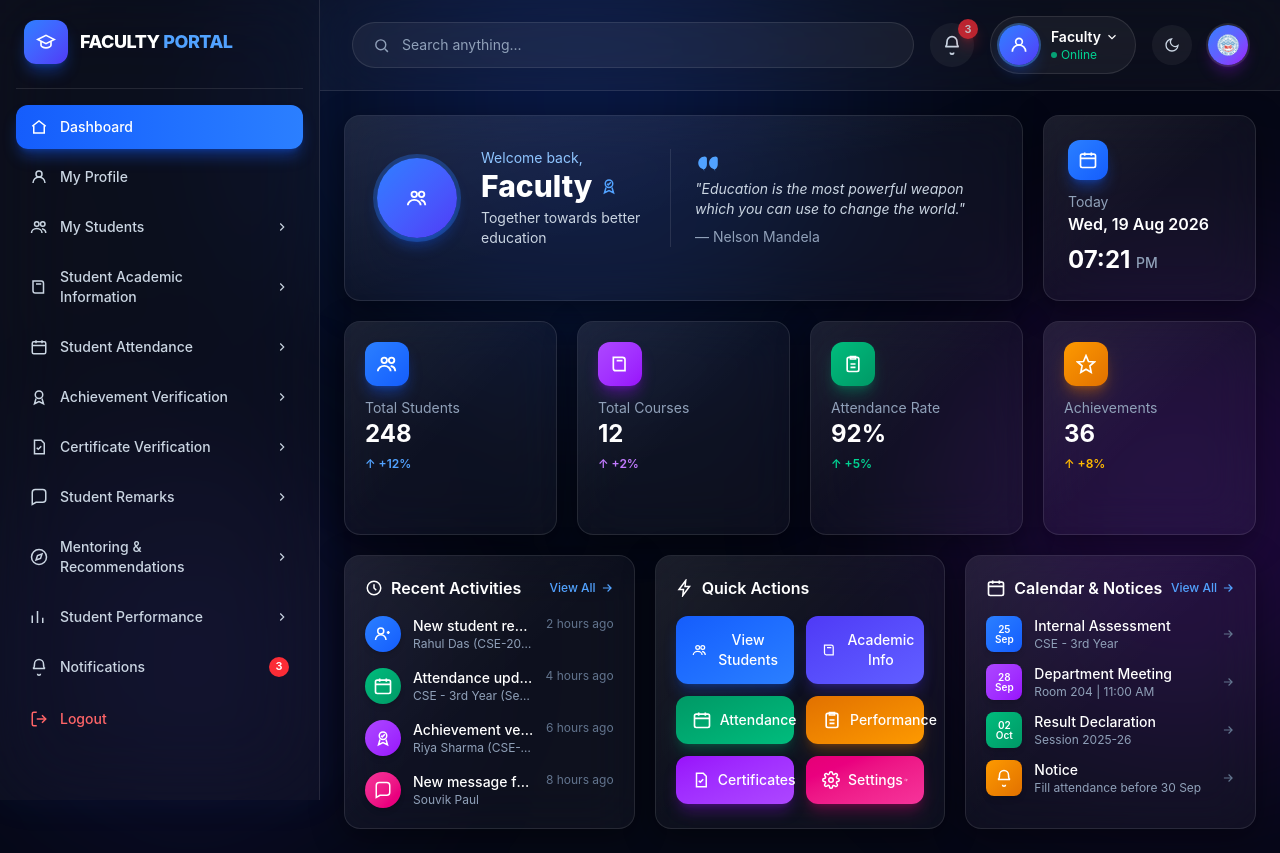
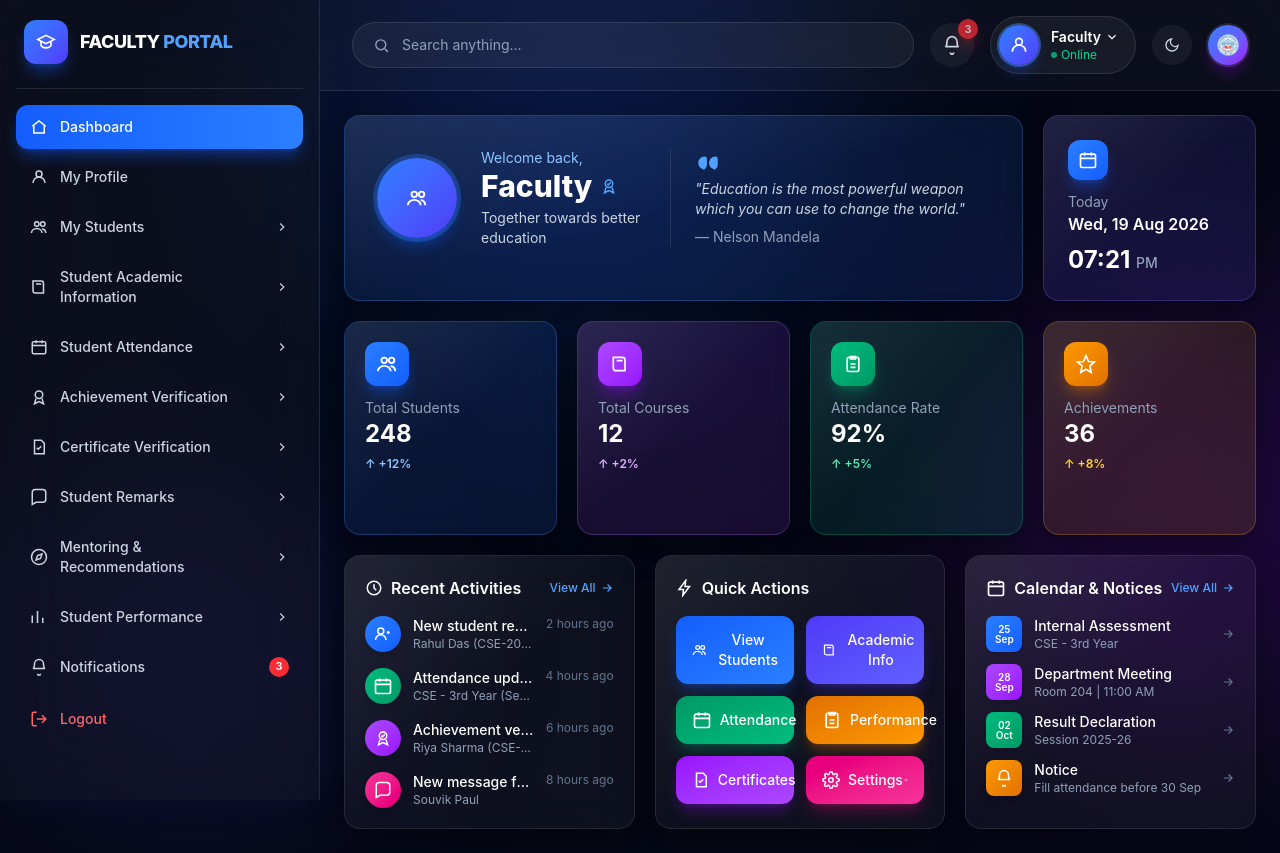
Before and after one commit to Sayantan16122004/Smart-Student-Hub, a React app in the folder frontend/: page /faculty in a window 1280 px wide. Built offline with nearby package versions, Linux system fonts and the light colour scheme; the HTML template or start-up script is replaced by a standard one.

Commit message:
Update faculty dashboard UI

```diff
--- a/frontend/faculty/pages/Dashboard.jsx
+++ b/frontend/faculty/pages/Dashboard.jsx
@@ -84,10 +84,30 @@ const STATS = [
 ];
 
 const ACCENTS = {
-  blue: { icon: "bg-gradient-to-br from-blue-500 to-blue-600 shadow-blue-600/40", text: "text-blue-500 dark:text-blue-400", glow: "hover:shadow-blue-500/20" },
-  purple: { icon: "bg-gradient-to-br from-purple-500 to-purple-600 shadow-purple-600/40", text: "text-purple-500 dark:text-purple-400", glow: "hover:shadow-purple-500/20" },
-  emerald: { icon: "bg-gradient-to-br from-emerald-500 to-emerald-600 shadow-emerald-600/40", text: "text-emerald-500 dark:text-emerald-400", glow: "hover:shadow-emerald-500/20" },
-  amber: { icon: "bg-gradient-to-br from-amber-500 to-amber-600 shadow-amber-600/40", text: "text-amber-500 dark:text-amber-400", glow: "hover:shadow-amber-500/20" },
+  blue: {
+    icon: "bg-gradient-to-br from-blue-500 to-blue-600 shadow-blue-600/40",
+    text: "text-blue-500 dark:text-blue-300",
+    glow: "hover:shadow-blue-500/25",
+    card: "bg-blue-50 border-blue-200 dark:bg-blue-500/[0.12] dark:border-blue-400/25",
+  },
+  purple: {
+    icon: "bg-gradient-to-br from-purple-500 to-purple-600 shadow-purple-600/40",
+    text: "text-purple-500 dark:text-purple-300",
+    glow: "hover:shadow-purple-500/25",
+    card: "bg-purple-50 border-purple-200 dark:bg-purple-500/[0.12] dark:border-purple-400/25",
+  },
+  emerald: {
+    icon: "bg-gradient-to-br from-emerald-500 to-emerald-600 shadow-emerald-600/40",
+    text: "text-emerald-500 dark:text-emerald-300",
+    glow: "hover:shadow-emerald-500/25",
+    card: "bg-emerald-50 border-emerald-200 dark:bg-emerald-500/[0.12] dark:border-emerald-400/25",
+  },
+  amber: {
+    icon: "bg-gradient-to-br from-amber-500 to-amber-600 shadow-amber-600/40",
+    text: "text-amber-500 dark:text-amber-300",
+    glow: "hover:shadow-amber-500/25",
+    card: "bg-amber-50 border-amber-200 dark:bg-amber-500/[0.12] dark:border-amber-400/25",
+  },
 };
 
 const ACTIVITIES = [
@@ -128,14 +148,18 @@ function Sparkline({ strokeClass }) {
   );
 }
 
-/* Glass card wrapper — backdrop blur + border glow + diagonal "sheen" overlay for the glossy look */
-function GlassCard({ className = "", children }) {
+/* Glass card wrapper — backdrop blur + border glow + diagonal "sheen" overlay for the glossy look.
+   Pass `tint` (bg + border utility classes) to color a card; when omitted it falls back to the
+   neutral glass look. Keeping this as an either/or choice avoids two bg-color classes fighting
+   for the same element. */
+function GlassCard({ className = "", tint = "", children }) {
+  const bg = tint || "bg-white/60 dark:bg-white/[0.04] border-white/10 dark:border-white/10";
   return (
     <div
-      className={`relative overflow-hidden rounded-2xl border border-white/10 dark:border-white/10 bg-white/60 dark:bg-white/[0.04] backdrop-blur-xl shadow-[0_8px_32px_rgba(0,0,0,0.12)] dark:shadow-[0_8px_32px_rgba(0,0,0,0.4)] transition-all duration-300 hover:-translate-y-0.5 hover:shadow-[0_12px_40px_rgba(59,130,246,0.15)] ${className}`}
+      className={`relative overflow-hidden rounded-2xl border backdrop-blur-xl shadow-[0_8px_32px_rgba(0,0,0,0.12)] dark:shadow-[0_8px_32px_rgba(0,0,0,0.4)] transition-all duration-300 hover:-translate-y-0.5 hover:shadow-[0_12px_40px_rgba(59,130,246,0.15)] ${bg} ${className}`}
     >
       {/* glossy sheen */}
-      <div className="pointer-events-none absolute inset-0 bg-gradient-to-br from-white/20 via-transparent to-transparent dark:from-white/[0.06] dark:via-transparent dark:to-transparent" />
+      <div className="pointer-events-none absolute inset-0 bg-gradient-to-br from-white/20 via-transparent to-transparent dark:from-white/[0.08] dark:via-transparent dark:to-transparent" />
       <div className="relative">{children}</div>
     </div>
   );
@@ -151,7 +175,10 @@ export default function Dashboard() {
     <div className="relative p-4 sm:p-6 space-y-5">
       {/* Welcome banner + Today card */}
       <div className="grid grid-cols-1 lg:grid-cols-4 gap-5">
-        <GlassCard className="lg:col-span-3">
+        <GlassCard
+          className="lg:col-span-3"
+          tint="bg-blue-50 border-blue-200 dark:bg-blue-500/[0.12] dark:border-blue-400/25"
+        >
           <div className="p-6 sm:p-8 flex items-center gap-6">
             {/* Swap this circle for <img src="/avatar.jpg" className="h-20 w-20 rounded-full object-cover" /> once you have a real photo */}
             <span className="hidden sm:flex h-20 w-20 shrink-0 items-center justify-center rounded-full bg-gradient-to-br from-blue-500 to-indigo-600 text-white ring-4 ring-blue-500/30 shadow-lg shadow-blue-600/40">
@@ -173,7 +200,7 @@ export default function Dashboard() {
           </div>
         </GlassCard>
 
-        <GlassCard>
+        <GlassCard tint="bg-indigo-50 border-indigo-200 dark:bg-indigo-500/[0.12] dark:border-indigo-400/25">
           <div className="p-6 flex flex-col justify-center h-full">
             <span className="flex h-10 w-10 items-center justify-center rounded-xl bg-gradient-to-br from-blue-500 to-blue-600 text-white shadow-lg shadow-blue-600/40 mb-3">
               <CalendarSmallIcon />
@@ -193,7 +220,7 @@ export default function Dashboard() {
           const Icon = s.icon;
           const a = ACCENTS[s.accent];
           return (
-            <GlassCard key={s.label} className={a.glow}>
+            <GlassCard key={s.label} className={a.glow} tint={a.card}>
               <div className="p-5">
                 <span className={`flex h-11 w-11 items-center justify-center rounded-xl ${a.icon} text-white shadow-lg mb-3`}>
                   <Icon />
```
